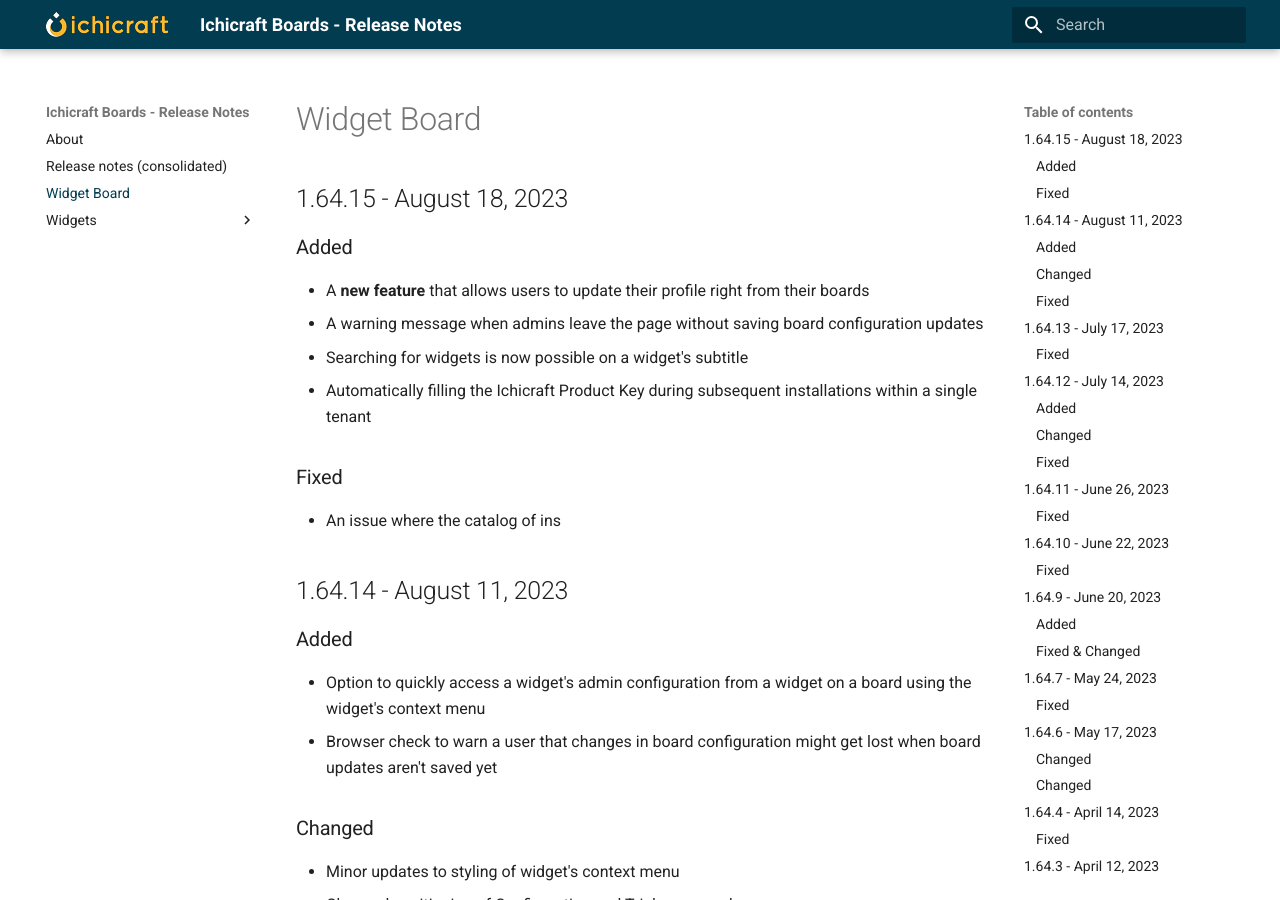
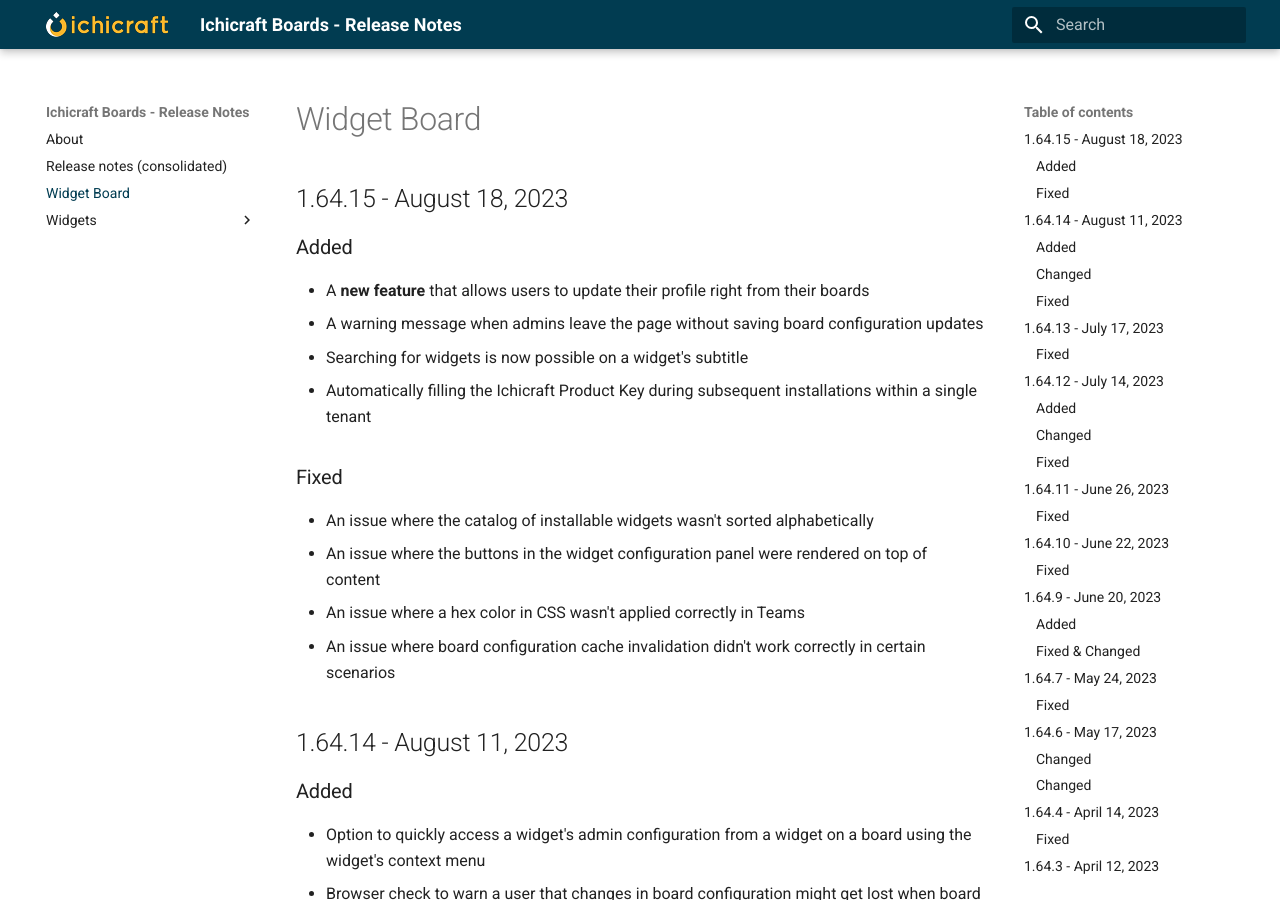
Before and after one commit to ichicraft/widgets-docs, an MkDocs documentation site: the page built from docs/Widget Board.md, in a window 1280 px wide and 900 px high. Built offline with MkDocs 1.6.1 and Material for MkDocs 9.7.7, drawn with Linux system fonts in a browser that asks for light colours.

Commit message:
updated content again

```diff
--- a/docs/Widget Board.md
+++ b/docs/Widget Board.md
@@ -7,7 +7,10 @@
 - Automatically filling the Ichicraft Product Key during subsequent installations within a single tenant
 
 ### Fixed
-- An issue where the catalog of ins
+- An issue where the catalog of installable widgets wasn&#x27;t sorted alphabetically
+- An issue where the buttons in the widget configuration panel were rendered on top of content
+- An issue where a hex color in CSS wasn&#x27;t applied correctly in Teams
+- An issue where board configuration cache invalidation didn&#x27;t work correctly in certain scenarios
 
 ## 1.64.14 - August 11, 2023
 
```
Also changed, not shown: docs/Release-notes-(consolidated).md (+5 -1 lines).
